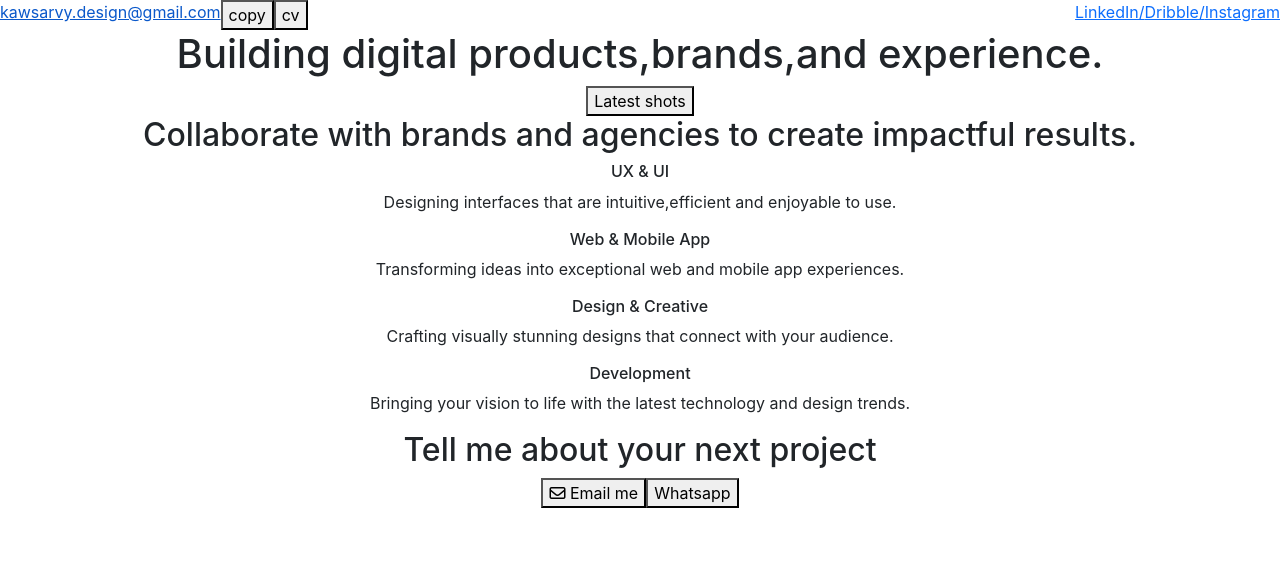
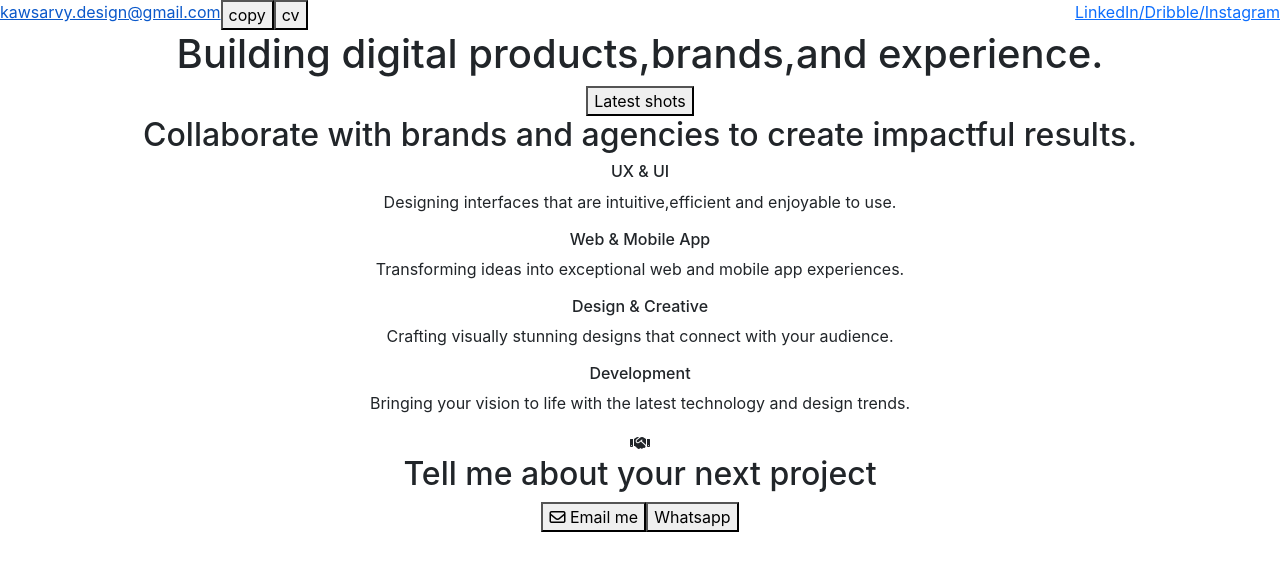
Before and after one commit to prajula255/new_portfolio, a React (Create React App) app: page / in a window 1280 px wide. Shown: the top 570 px of the page. Built offline with nearby package versions, Linux system fonts and the light colour scheme.

Commit message:
icon updated

```diff
--- a/src/components/contact.jsx
+++ b/src/components/contact.jsx
@@ -3,8 +3,9 @@ import React from "react";
 function Contact() {
     return (
         <div className="contact-details">
+            <i className="fas fa-handshake"></i>
             <h2>Tell me about your next project</h2>
-            <button><i class="fa-regular fa-envelope"></i> Email me</button>
+            <button><i className="fa-regular fa-envelope"></i> Email me</button>
             <button>Whatsapp</button>
         </div>
     )
```
